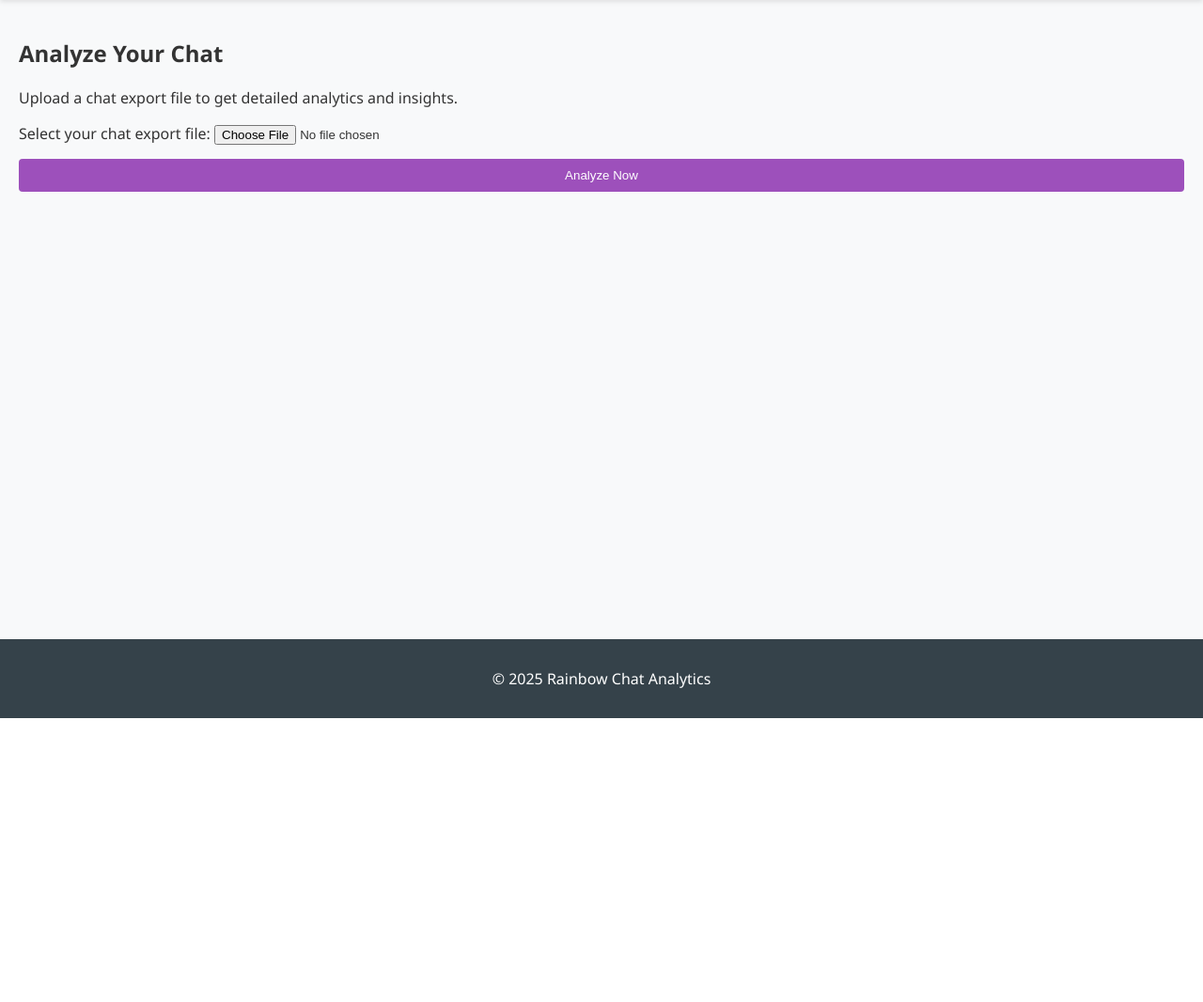
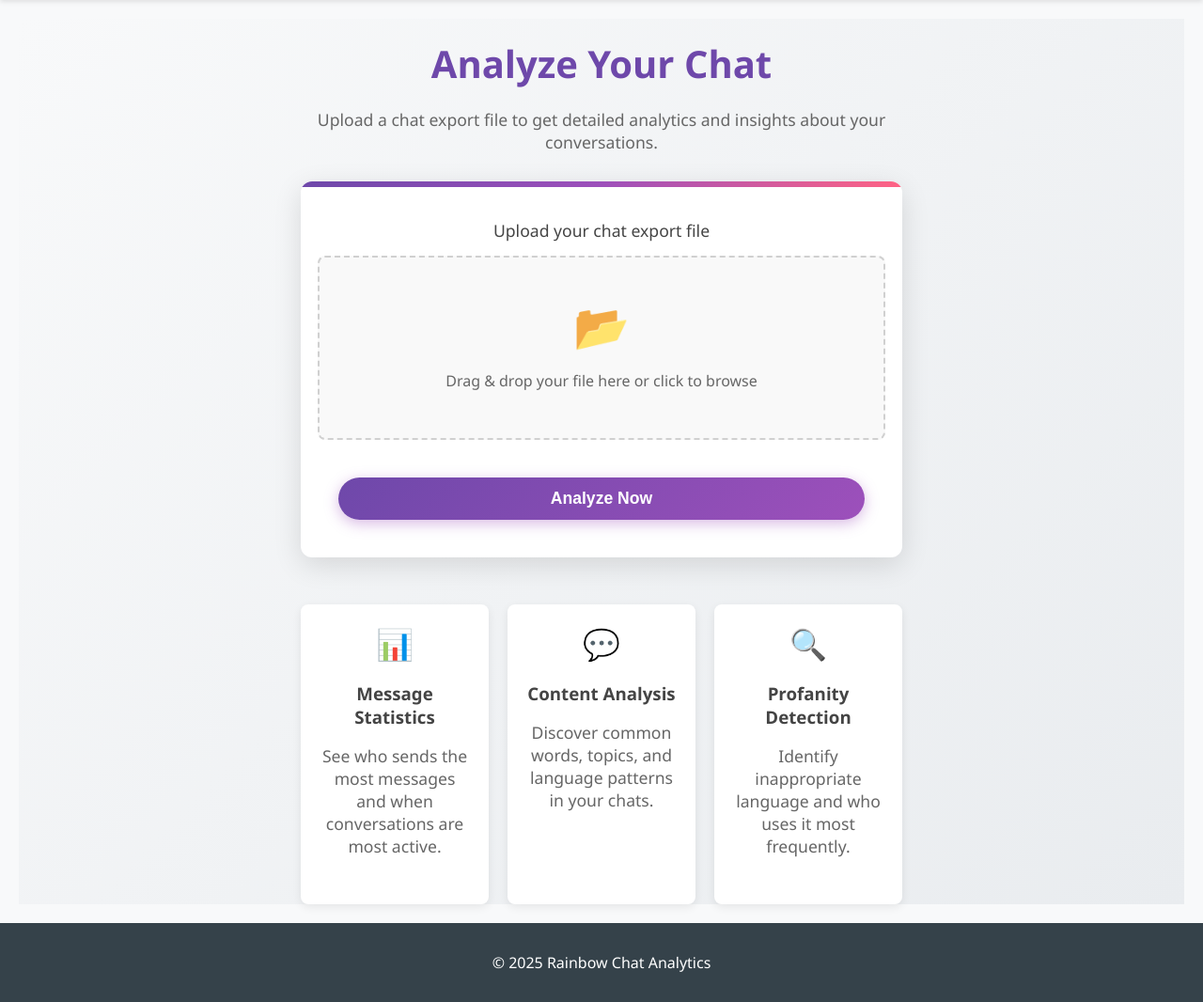
Before and after one commit to Gabrieleirbag1/rainbow-chat-analytics, a Flask app: page / in a window 1280 px wide. Shown: the part 103-1169 px from the top of the page at 94% size. Before the commit the page ends 867 px from the top, so only its background shows below. Run offline with Flask 3, Linux system fonts and the light colour scheme.

Commit message:
feat: enhance upload page with improved styling and file input UI, add feature descriptions

```diff
--- a/src/static/css/style.css
+++ b/src/static/css/style.css
@@ -307,9 +307,200 @@ button:hover {
   flex-shrink: 0; /* Prevent the count from shrinking */
 }
 
+/* Enhanced Upload Page Styling */
+.upload-section {
+  display: flex;
+  justify-content: center;
+  align-items: center;
+  min-height: 70vh;
+  background: linear-gradient(135deg, #f8f9fa 0%, #e9ecef 100%);
+}
+
+.upload-section .container {
+  max-width: 50vw;
+  width: 100%;
+  text-align: center;
+}
+
+.upload-section h2 {
+  font-size: 2.5rem;
+  margin: 20px 0px;
+  color: #6e48aa;
+  font-weight: 600;
+}
+
+.upload-section p {
+  font-size: 1.1rem;
+  color: #666;
+  margin-bottom: 30px;
+}
+
+.upload-card {
+  background: white;
+  border-radius: 12px;
+  box-shadow: 0 8px 30px rgba(0,0,0,0.12);
+  padding: 40px;
+  transition: transform 0.3s ease, box-shadow 0.3s ease;
+  position: relative;
+  overflow: hidden;
+}
+
+.upload-card:hover {
+  transform: translateY(-5px);
+  box-shadow: 0 15px 35px rgba(0,0,0,0.15);
+}
+
+.upload-card::before {
+  content: '';
+  position: absolute;
+  top: 0;
+  left: 0;
+  width: 100%;
+  height: 6px;
+  background: linear-gradient(90deg, #6e48aa, #9d50bb, #FF6384);
+}
+
+.form-group {
+  margin-bottom: 25px;
+}
+
+.form-group label {
+  display: block;
+  font-size: 1.1rem;
+  margin-bottom: 15px;
+  color: #444;
+  font-weight: 500;
+}
+
+/* Custom file input styling */
+.file-input-container {
+  position: relative;
+  display: flex;
+  flex-direction: column;
+  align-items: center;
+}
+
+.file-input-container input[type="file"] {
+  position: absolute;
+  top: 0;
+  left: 0;
+  opacity: 0;
+  width: 100%;
+  height: 100%;
+  cursor: pointer;
+  z-index: 2;
+}
+
+.file-input-ui {
+  border: 2px dashed #d0d0d0;
+  border-radius: 8px;
+  padding: 40px 20px;
+  width: 100%;
+  display: flex;
+  flex-direction: column;
+  align-items: center;
+  transition: all 0.3s ease;
+  background-color: #f9f9f9;
+}
+
+.file-input-container:hover .file-input-ui,
+.file-input-container input[type="file"]:focus + .file-input-ui {
+  border-color: #9d50bb;
+  background-color: #f5f0ff;
+}
+
+.file-input-icon {
+  font-size: 48px;
+  color: #9d50bb;
+  margin-bottom: 15px;
+}
+
+.file-input-text {
+  color: #666;
+}
+
+.file-name {
+  margin-top: 10px;
+  font-weight: 500;
+  color: #6e48aa;
+}
+
+/* Enhanced button */
+.btn-primary {
+  background: linear-gradient(135deg, #6e48aa, #9d50bb);
+  color: white;
+  border: none;
+  border-radius: 30px;
+  padding: 12px 35px;
+  font-size: 1.1rem;
+  font-weight: 600;
+  cursor: pointer;
+  transition: all 0.3s ease;
+  position: relative;
+  overflow: hidden;
+  box-shadow: 0 4px 15px rgba(157, 80, 187, 0.4);
+}
+
+.btn-primary:hover {
+  transform: translateY(-2px);
+  box-shadow: 0 7px 20px rgba(157, 80, 187, 0.6);
+}
+
+.btn-primary:active {
+  transform: translateY(1px);
+}
+
+/* Add some features information */
+.features-list {
+  display: flex;
+  justify-content: center;
+  margin-top: 50px;
+  gap: 20px;
+}
+
+.feature-item {
+  flex: 1 1 200px;
+  max-width: 250px;
+  background: white;
+  padding: 20px;
+  border-radius: 8px;
+  box-shadow: 0 3px 10px rgba(0,0,0,0.08);
+  text-align: center;
+}
+
+.feature-icon {
+  font-size: 32px;
+  color: #9d50bb;
+  margin-bottom: 15px;
+}
+
+.feature-title {
+  font-weight: 600;
+  margin-bottom: 8px;
+  color: #444;
+}
+
+.feature-description {
+  color: #666;
+  font-size: 0.9rem;
+}
+
 /* Responsive adjustments */
 @media (max-width: 768px) {
   .chart-wrapper .lists-container {
     flex-direction: column;
   }
+
+  .upload-card {
+    padding: 25px;
+  }
+
+  .features-list {
+    flex-direction: column;
+    align-items: center;
+  }
+
+  .feature-item {
+    max-width: 100%;
+  }
 }
--- a/src/templates/index.html
+++ b/src/templates/index.html
@@ -6,18 +6,49 @@
 <section class="upload-section">
     <div class="container">
         <h2>Analyze Your Chat</h2>
-        <p>Upload a chat export file to get detailed analytics and insights.</p>
+        <p>Upload a chat export file to get detailed analytics and insights about your conversations.</p>
 
         <div class="upload-card">
             <form action="{{ url_for('upload_file') }}" method="post" enctype="multipart/form-data">
                 <div class="form-group">
-                    <label for="chat-file">Select your chat export file:</label>
-                    <input type="file" id="chat-file" name="file" required>
+                    <label for="chat-file">Upload your chat export file</label>
+                    <div class="file-input-container">
+                        <input type="file" id="chat-file" name="file" required>
+                        <div class="file-input-ui">
+                            <div class="file-input-icon">📂</div>
+                            <div class="file-input-text">Drag & drop your file here or click to browse</div>
+                            <div class="file-name" id="file-name"></div>
+                        </div>
+                    </div>
                 </div>
                 <button type="submit" class="btn btn-primary">Analyze Now</button>
             </form>
         </div>
 
+        <div class="features-list">
+            <div class="feature-item">
+                <div class="feature-icon">📊</div>
+                <h3 class="feature-title">Message Statistics</h3>
+                <p class="feature-description">See who sends the most messages and when conversations are most active.</p>
+            </div>
+            <div class="feature-item">
+                <div class="feature-icon">💬</div>
+                <h3 class="feature-title">Content Analysis</h3>
+                <p class="feature-description">Discover common words, topics, and language patterns in your chats.</p>
+            </div>
+            <div class="feature-item">
+                <div class="feature-icon">🔍</div>
+                <h3 class="feature-title">Profanity Detection</h3>
+                <p class="feature-description">Identify inappropriate language and who uses it most frequently.</p>
+            </div>
+        </div>
     </div>
 </section>
+
+<script>
+    document.getElementById('chat-file').addEventListener('change', function(e) {
+        const fileName = e.target.files[0] ? e.target.files[0].name : '';
+        document.getElementById('file-name').textContent = fileName ? `Selected: ${fileName}` : '';
+    });
+</script>
 {% endblock %}
```
